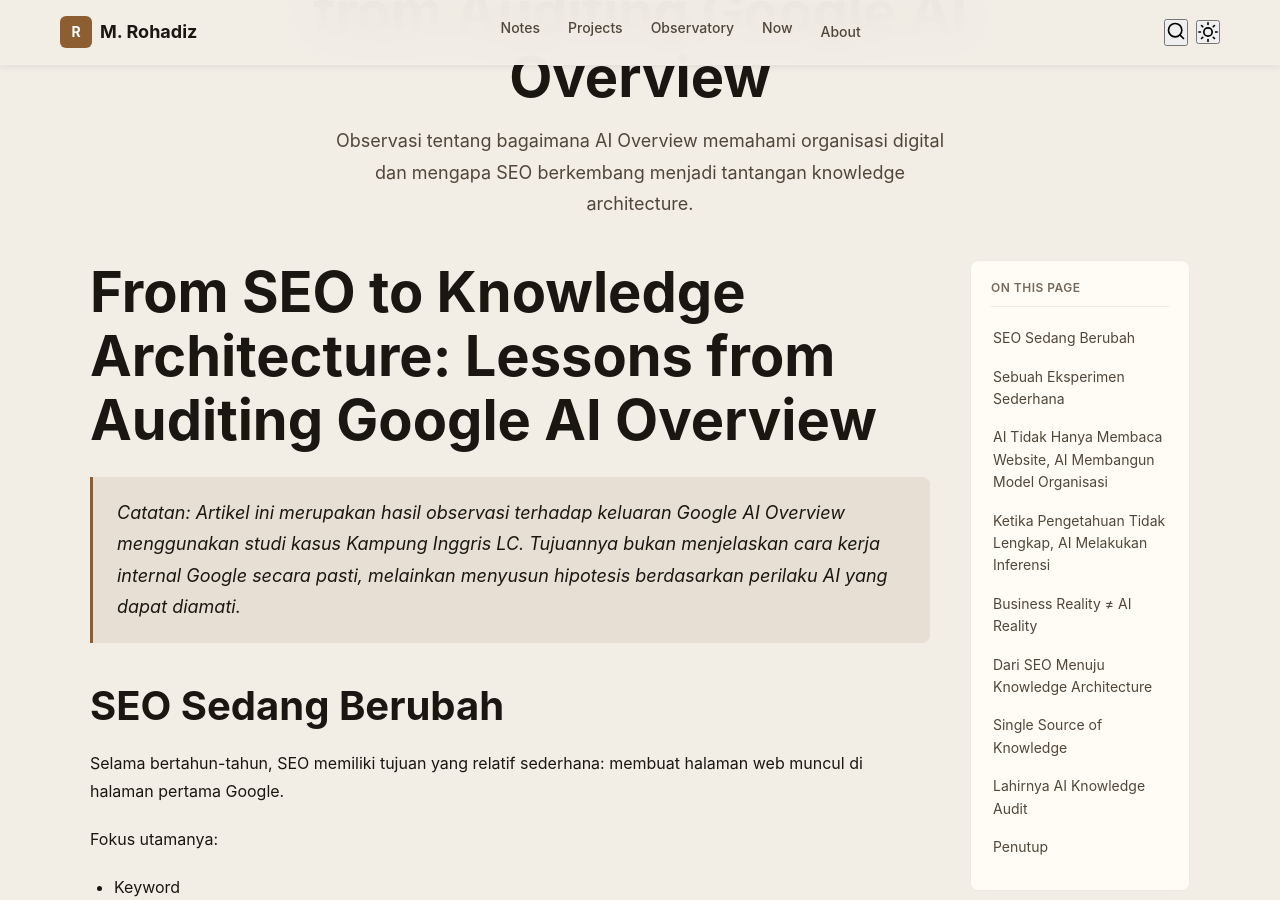
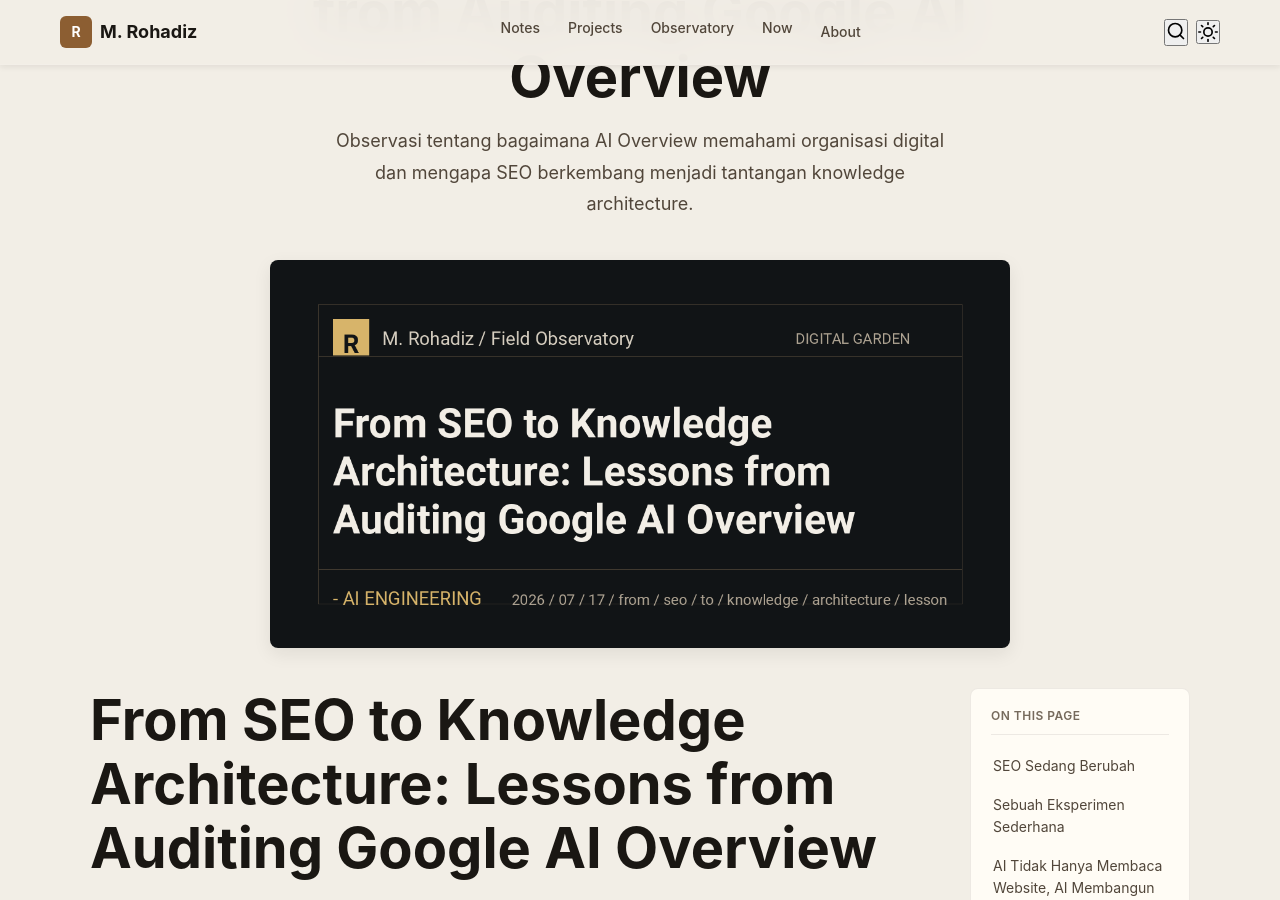
Before and after one commit to mrohadiz/mrohadiz.github.io, a Jekyll site: the page built from _posts/2026-07-17-from-seo-to-knowledge-architecture-lessons-from-auditing-google-ai-overview.md, in a window 1280 px wide and 900 px high, scrolled down 322 px. Built offline with Jekyll 4.4.1, drawn with Linux system fonts in a browser that asks for light colours; some web fonts are replaced.

Commit message:
chore(seo): auto-generate open graph images [skip ci]

```diff
--- a/_posts/2026-07-17-from-seo-to-knowledge-architecture-lessons-from-auditing-google-ai-overview.md
+++ b/_posts/2026-07-17-from-seo-to-knowledge-architecture-lessons-from-auditing-google-ai-overview.md
@@ -11,6 +11,7 @@ tags:
   - digital-strategy
   - ai-search
 excerpt: "Observasi tentang bagaimana AI Overview memahami organisasi digital dan mengapa SEO berkembang menjadi tantangan knowledge architecture."
+image: /assets/images/og/2026-07-17-from-seo-to-knowledge-architecture-lessons-from-auditing-google-ai-overview.png
 ---
 
 # From SEO to Knowledge Architecture: Lessons from Auditing Google AI Overview
```
Also changed, not shown: .og-cache.json, assets/images/og/2026-07-17-from-seo-to-knowledge-architecture-lessons-from-auditing-google-ai-overview.png (added).
